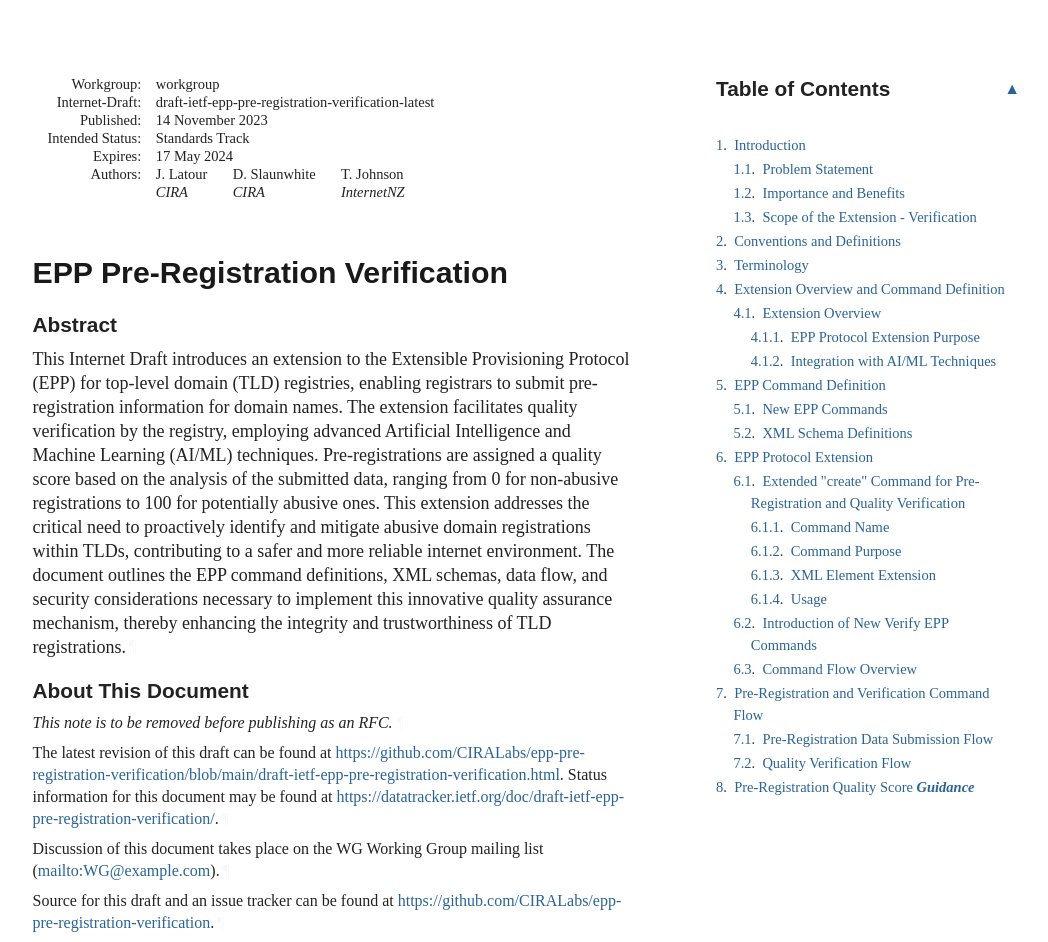
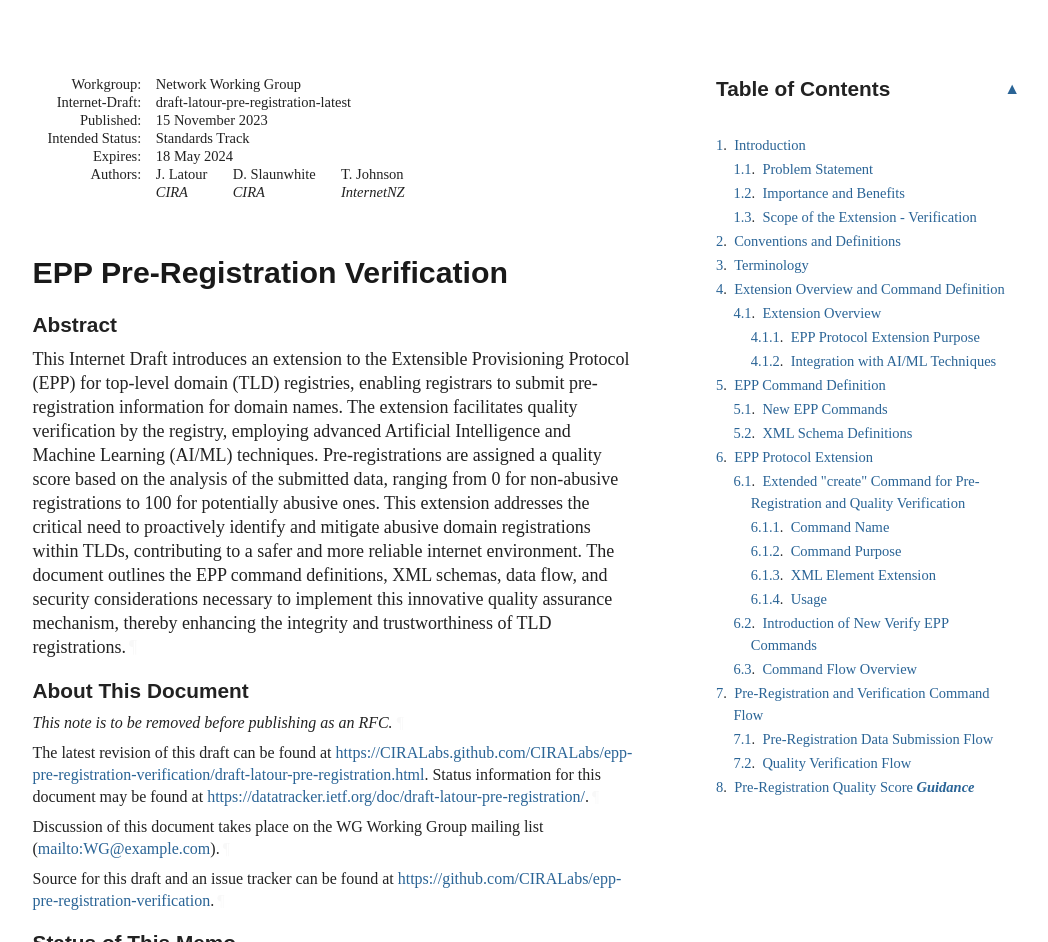
Before and after one commit to CIRALabs/epp-pre-registration-verification, a plain HTML site: page draft-latour-pre-registration.html in a window 1280 px wide. Shown: the top 942 px of the page, without its empty margins (92-1140 px from the left). Drawn offline with Linux system fonts and the light colour scheme; a web font is replaced by a local one.

Commit message:
Script updating gh-pages from 21e70c5. [ci skip]

```diff
--- a/draft-ietf-epp-pre-registration-verification.html
+++ b/draft-latour-pre-registration.html
@@ -13,7 +13,7 @@
     " name="description">
 <meta content="xml2rfc 3.18.2" name="generator">
 <meta content="Internet-Draft" name="keyword">
-<meta content="draft-ietf-epp-pre-registration-verification-latest" name="ietf.draft">
+<meta content="draft-latour-pre-registration-latest" name="ietf.draft">
 <!-- Generator version information:
   xml2rfc 3.18.2
     Python 3.11.6
@@ -30,7 +30,7 @@
     six 1.16.0
     wcwidth 0.2.9
 -->
-<link href="draft-ietf-epp-pre-registration-verification.xml" rel="alternate" type="application/rfc+xml">
+<link href="draft-latour-pre-registration.xml" rel="alternate" type="application/rfc+xml">
 <link href="#copyright" rel="license">
 <style type="text/css">@font-face {
   font-family: 'Lora';
@@ -1031,7 +1031,7 @@ svg :is([fill="white"], [fill^="#fff"]) {
 </tr></thead>
 <tfoot><tr>
 <td class="left">Latour, et al.</td>
-<td class="center">Expires 17 May 2024</td>
+<td class="center">Expires 18 May 2024</td>
 <td class="right">[Page]</td>
 </tr></tfoot>
 </table>
@@ -1039,17 +1039,17 @@ svg :is([fill="white"], [fill^="#fff"]) {
 <div id="internal-metadata" class="document-information">
 <dl id="identifiers">
 <dt class="label-workgroup">Workgroup:</dt>
-<dd class="workgroup">workgroup</dd>
+<dd class="workgroup">Network Working Group</dd>
 <dt class="label-internet-draft">Internet-Draft:</dt>
-<dd class="internet-draft">draft-ietf-epp-pre-registration-verification-latest</dd>
+<dd class="internet-draft">draft-latour-pre-registration-latest</dd>
 <dt class="label-published">Published:</dt>
 <dd class="published">
-<time datetime="2023-11-14" class="published">14 November 2023</time>
+<time datetime="2023-11-15" class="published">15 November 2023</time>
     </dd>
 <dt class="label-intended-status">Intended Status:</dt>
 <dd class="intended-status">Standards Track</dd>
 <dt class="label-expires">Expires:</dt>
-<dd class="expires"><time datetime="2024-05-17">17 May 2024</time></dd>
+<dd class="expires"><time datetime="2024-05-18">18 May 2024</time></dd>
 <dt class="label-authors">Authors:</dt>
 <dd class="authors">
 <div class="author">
@@ -1078,8 +1078,8 @@ svg :is([fill="white"], [fill^="#fff"]) {
       </h2>
 <p id="section-note.1-1">This note is to be removed before publishing as an RFC.<a href="#section-note.1-1" class="pilcrow">¶</a></p>
 <p id="section-note.1-2">
-        The latest revision of this draft can be found at <span><a href="https://github.com/CIRALabs/epp-pre-registration-verification/blob/main/draft-ietf-epp-pre-registration-verification.html">https://github.com/CIRALabs/epp-pre-registration-verification/blob/main/draft-ietf-epp-pre-registration-verification.html</a></span>.
-        Status information for this document may be found at <span><a href="https://datatracker.ietf.org/doc/draft-ietf-epp-pre-registration-verification/">https://datatracker.ietf.org/doc/draft-ietf-epp-pre-registration-verification/</a></span>.<a href="#section-note.1-2" class="pilcrow">¶</a></p>
+        The latest revision of this draft can be found at <span><a href="https://CIRALabs.github.com/CIRALabs/epp-pre-registration-verification/draft-latour-pre-registration.html">https://CIRALabs.github.com/CIRALabs/epp-pre-registration-verification/draft-latour-pre-registration.html</a></span>.
+        Status information for this document may be found at <span><a href="https://datatracker.ietf.org/doc/draft-latour-pre-registration/">https://datatracker.ietf.org/doc/draft-latour-pre-registration/</a></span>.<a href="#section-note.1-2" class="pilcrow">¶</a></p>
 <p id="section-note.1-3">
         Discussion of this document takes place on the
         WG Working Group mailing list (<span><a href="mailto:WG@example.com">mailto:WG@example.com</a></span>).<a href="#section-note.1-3" class="pilcrow">¶</a></p>
@@ -1105,7 +1105,7 @@ svg :is([fill="white"], [fill^="#fff"]) {
         time. It is inappropriate to use Internet-Drafts as reference
         material or to cite them other than as "work in progress."<a href="#section-boilerplate.1-3" class="pilcrow">¶</a></p>
 <p id="section-boilerplate.1-4">
-        This Internet-Draft will expire on 17 May 2024.<a href="#section-boilerplate.1-4" class="pilcrow">¶</a></p>
+        This Internet-Draft will expire on 18 May 2024.<a href="#section-boilerplate.1-4" class="pilcrow">¶</a></p>
 </section>
 </div>
 <div id="copyright">
```
Also changed, not shown: index.html (+7 -0 lines), draft-latour-pre-registration.txt (added).
